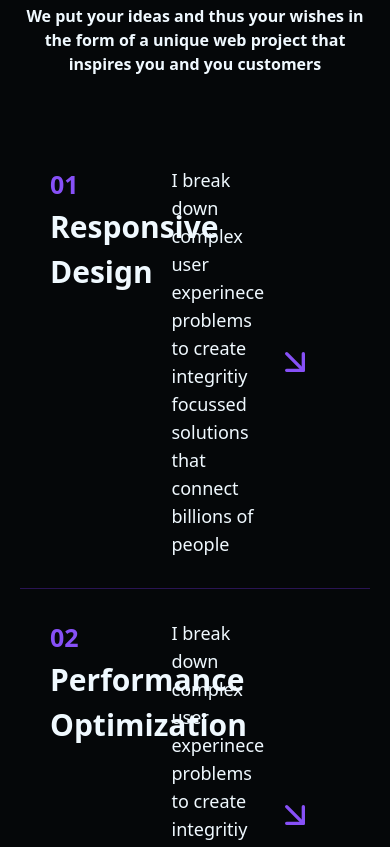
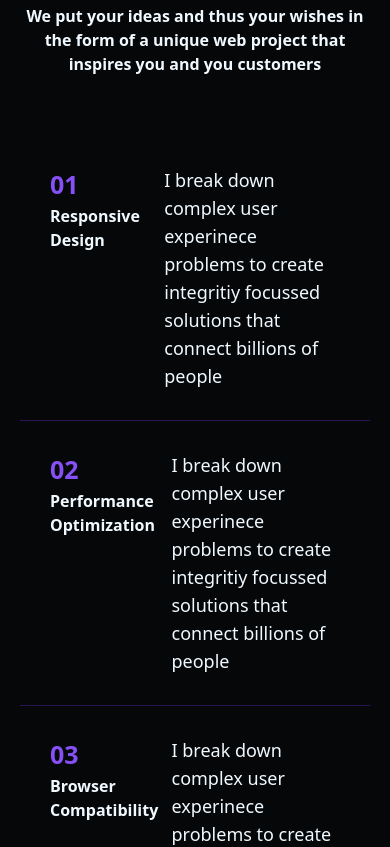
Before and after one commit to TheHIMDev/Portfolio, a React (Vite) app: page / in a window 390 px wide. Shown: the part 1880-2727 px from the top of the page. Built offline with nearby package versions, Linux system fonts and the light colour scheme.

Commit message:
fix responsive issue (servicesItem component)

```diff
--- a/src/components/services/services.module.css
+++ b/src/components/services/services.module.css
@@ -12,7 +12,6 @@
     line-height: 1;
     position: absolute;
     top: 50%;
-    right: 55px;
     -webkit-transform: translateY(-50%) rotate(90deg);
     -ms-transform: translateY(-50%) rotate(90deg);
     transform: translateY(-50%) rotate(90deg);
--- a/src/components/servicesItem/ServicesItem.jsx
+++ b/src/components/servicesItem/ServicesItem.jsx
@@ -7,12 +7,12 @@ function ServicesItem({number,title,content}) {
     <div className={`${styled.serviceItem} flex jus `}>
       <div className='py-[30px] w-[35%] font-bold'>
         <span className={styled.number}>0{number}</span>
-        <h1 className={styled.serviceTitle}>{title}</h1>
+        <h1 className={`${styled.serviceTitle} text-base sm:text-2xl md:text-3xl`}>{title}</h1>
       </div>
-      <div className='py-[30px] w-[65%] text-lg pr-20 sm:pr-25 md:pr-40 lg:pr-60 whitespace-pre-wrap '>
+      <div className='py-[30px] w-[65%] text-lg pr-2 sm:pr-25 md:pr-40 lg:pr-60 whitespace-pre-wrap '>
         <p>{content}</p>
       </div>
-      <i>
+      <i className='hidden sm:block right-5 md:right-12'>
         <FiArrowUpRight size={40} />
       </i>
       <button className={styled.serviceLink}></button>
--- a/src/components/servicesItem/serviceItem.module.css
+++ b/src/components/servicesItem/serviceItem.module.css
@@ -45,7 +45,6 @@
 }
 
 .serviceTitle {
-    font-size: 30px;
     margin-bottom: 0;
     text-transform: capitalize;
 }
```
